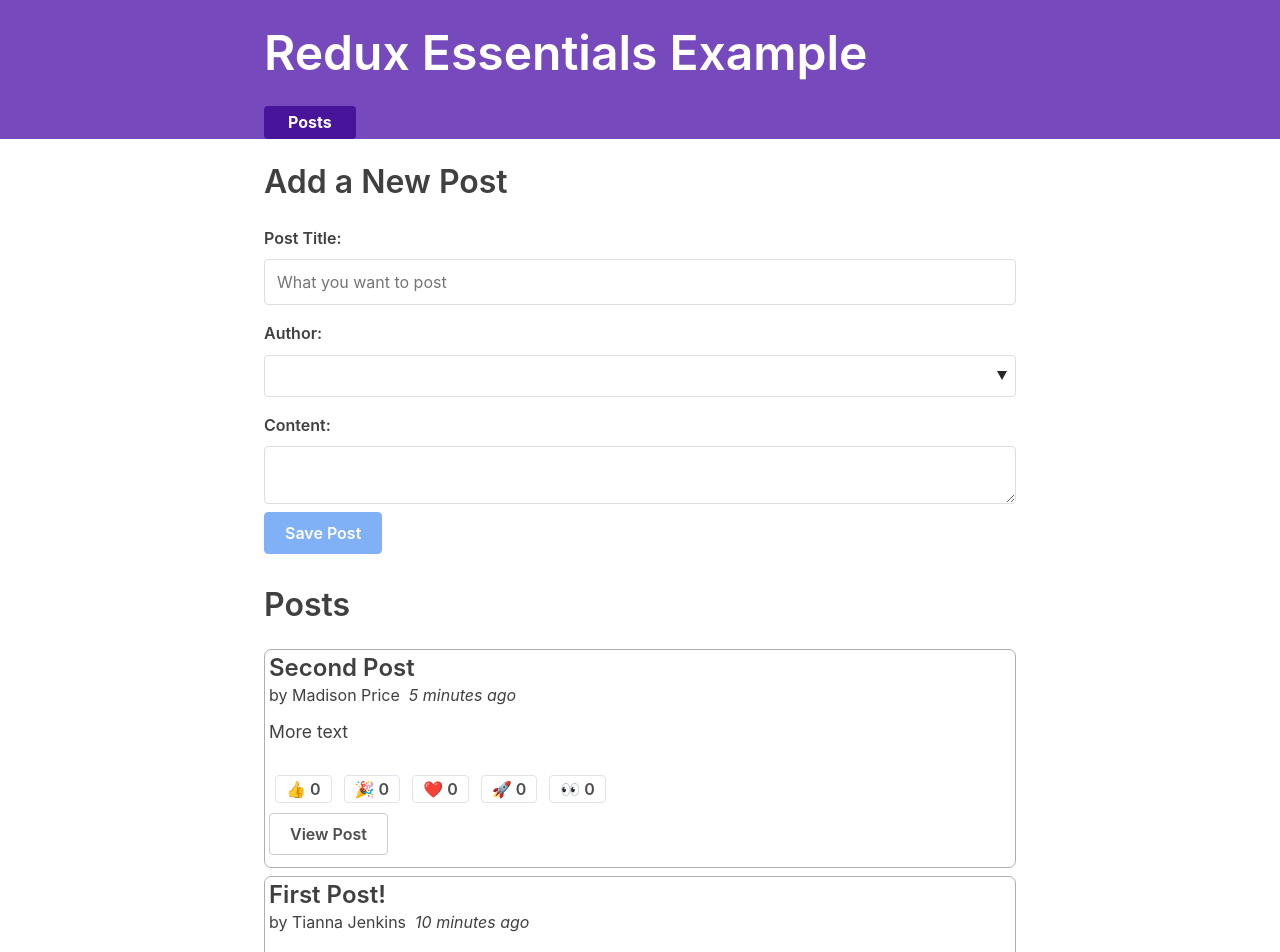
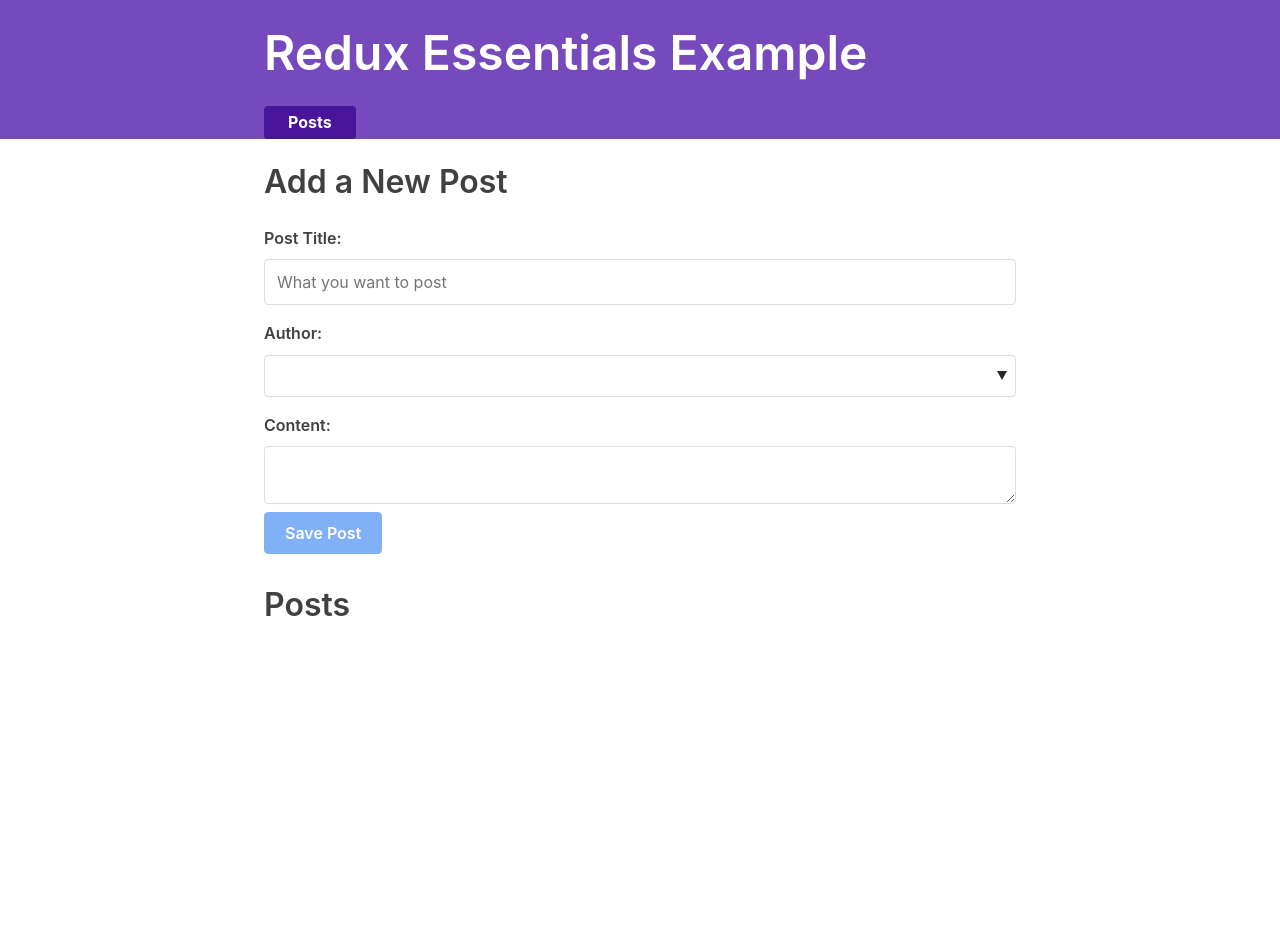
Before and after one commit to bilibalaboom413/Redux-tutorial, a React (Create React App) app: page / in a window 1280 px wide. Shown: the top 952 px of the page. After the commit the page ends 800 px from the top, so only its background shows below. Built offline with nearby package versions, Linux system fonts and the light colour scheme; what @mswjs/data, mock-socket, txtgen would draw is missing.

Commit message:
AsyncThunk Preperation

```diff
--- a/src/features/posts/EditPostForm.js
+++ b/src/features/posts/EditPostForm.js
@@ -2,16 +2,17 @@
 import { useDispatch, useSelector } from "react-redux";
 import { useHistory } from "react-router-dom";
 
-import { postUpdated } from "./postsSlice";
+import { postUpdated, selectPostById } from "./postsSlice";
 
 export const EditPostForm = ({ match }) => {
   const { postId } = match.params;
   // console.log("!!!");
   // console.log(postId);
 
-  const post = useSelector((state) =>
-    state.posts.find((post) => post.id === postId)
-  );
+  // const post = useSelector((state) =>
+  //   state.posts.find((post) => post.id === postId)
+  // );
+  const post = useSelector((state) => selectPostById(state, postId));
 
   const [title, setTitle] = useState(post.title);
   const [content, setContent] = useState(post.content);
--- a/src/features/posts/PostList.js
+++ b/src/features/posts/PostList.js
@@ -4,9 +4,11 @@
 import { PostAuthor } from "./PostAuthor";
 import { ReactionButtons } from "./ReactionButton";
 import { TimeAgo } from "./TimeAgo";
+import { selectAllPosts } from "./postsSlice";
 
 export const PostList = () => {
-  const posts = useSelector((state) => state.posts);
+  // const posts = useSelector((state) => state.posts);
+  const posts = useSelector(selectAllPosts);
   // console.log(posts);
   const orderedPosts = posts
     .slice()
--- a/src/features/posts/SinglePostPage.js
+++ b/src/features/posts/SinglePostPage.js
@@ -4,12 +4,15 @@
 import { PostAuthor } from "./PostAuthor";
 import { ReactionButtons } from "./ReactionButton";
 
+import { selectPostById } from "./postsSlice";
+
 export const SinglePostPage = ({ match }) => {
   const { postId } = match.params;
 
-  const post = useSelector((state) =>
-    state.posts.find((post) => post.id === postId)
-  );
+  // const post = useSelector((state) =>
+  //   state.posts.find((post) => post.id === postId)
+  // );
+  const post = useSelector((state) => selectPostById(state, postId));
 
   if (!post) {
     return (
--- a/src/features/posts/postsSlice.js
+++ b/src/features/posts/postsSlice.js
@@ -18,36 +18,42 @@
 //   }
 // ];
 
-const initialState = [
-  {
-    id: "1",
-    title: "First Post!",
-    content: "Hello!",
-    user: "0",
-    date: sub(new Date(), { minutes: 10 }).toISOString(),
-    reactions: {
-      thumbsUp: 0,
-      hooray: 0,
-      heart: 0,
-      rocket: 0,
-      eyes: 0
-    }
-  },
-  {
-    id: "2",
-    title: "Second Post",
-    content: "More text",
-    user: "2",
-    date: sub(new Date(), { minutes: 5 }).toISOString(),
-    reactions: {
-      thumbsUp: 0,
-      hooray: 0,
-      heart: 0,
-      rocket: 0,
-      eyes: 0
-    }
-  }
-];
+// const initialState = [
+//   {
+//     id: "1",
+//     title: "First Post!",
+//     content: "Hello!",
+//     user: "0",
+//     date: sub(new Date(), { minutes: 10 }).toISOString(),
+//     reactions: {
+//       thumbsUp: 0,
+//       hooray: 0,
+//       heart: 0,
+//       rocket: 0,
+//       eyes: 0
+//     }
+//   },
+//   {
+//     id: "2",
+//     title: "Second Post",
+//     content: "More text",
+//     user: "2",
+//     date: sub(new Date(), { minutes: 5 }).toISOString(),
+//     reactions: {
+//       thumbsUp: 0,
+//       hooray: 0,
+//       heart: 0,
+//       rocket: 0,
+//       eyes: 0
+//     }
+//   }
+// ];
+
+const initialState = {
+  posts: [],
+  status: "idle",
+  error: null
+};
 
 const postsSlice = createSlice({
   name: "posts",
@@ -58,7 +64,7 @@
     // },
     postAdded: {
       reducer(state, action) {
-        state.push(action.payload);
+        state.posts.push(action.payload);
       },
       prepare(title, content, userId) {
         return {
@@ -74,7 +80,7 @@
     },
     postUpdated(state, action) {
       const { id, title, content } = action.payload;
-      const existingPost = state.find((post) => post.id === id);
+      const existingPost = state.posts.find((post) => post.id === id);
       if (existingPost) {
         existingPost.title = title;
         existingPost.content = content;
@@ -82,7 +88,7 @@
     },
     reactionAdded(state, action) {
       const { postId, reaction } = action.payload;
-      const existingPost = state.find((post) => post.id === postId);
+      const existingPost = state.posts.find((post) => post.id === postId);
       if (existingPost) {
         existingPost.reactions[reaction]++;
       }
@@ -94,3 +100,8 @@
 console.log(postsSlice.actions);
 
 export default postsSlice.reducer;
+
+export const selectAllPosts = (state) => state.posts.posts;
+
+export const selectPostById = (state, postId) =>
+  state.posts.posts.find((post) => post.id === postId);
```
